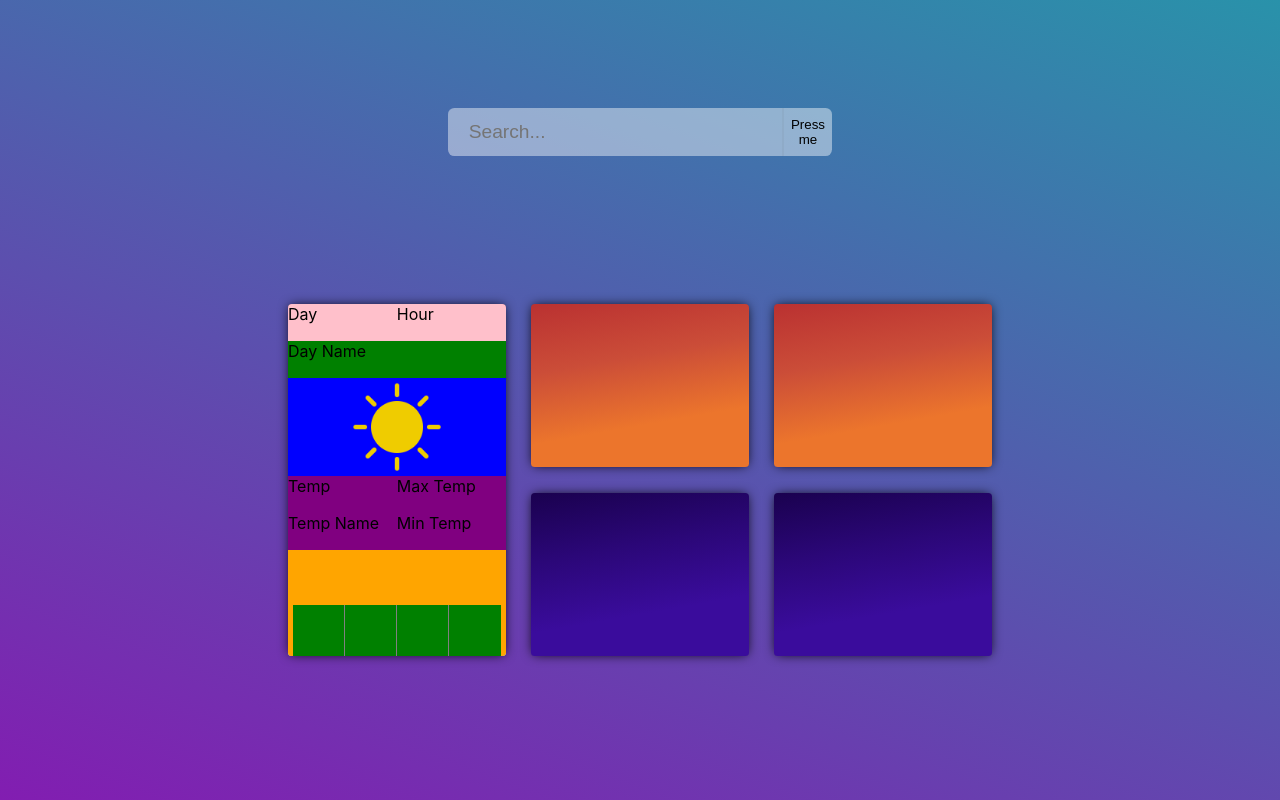
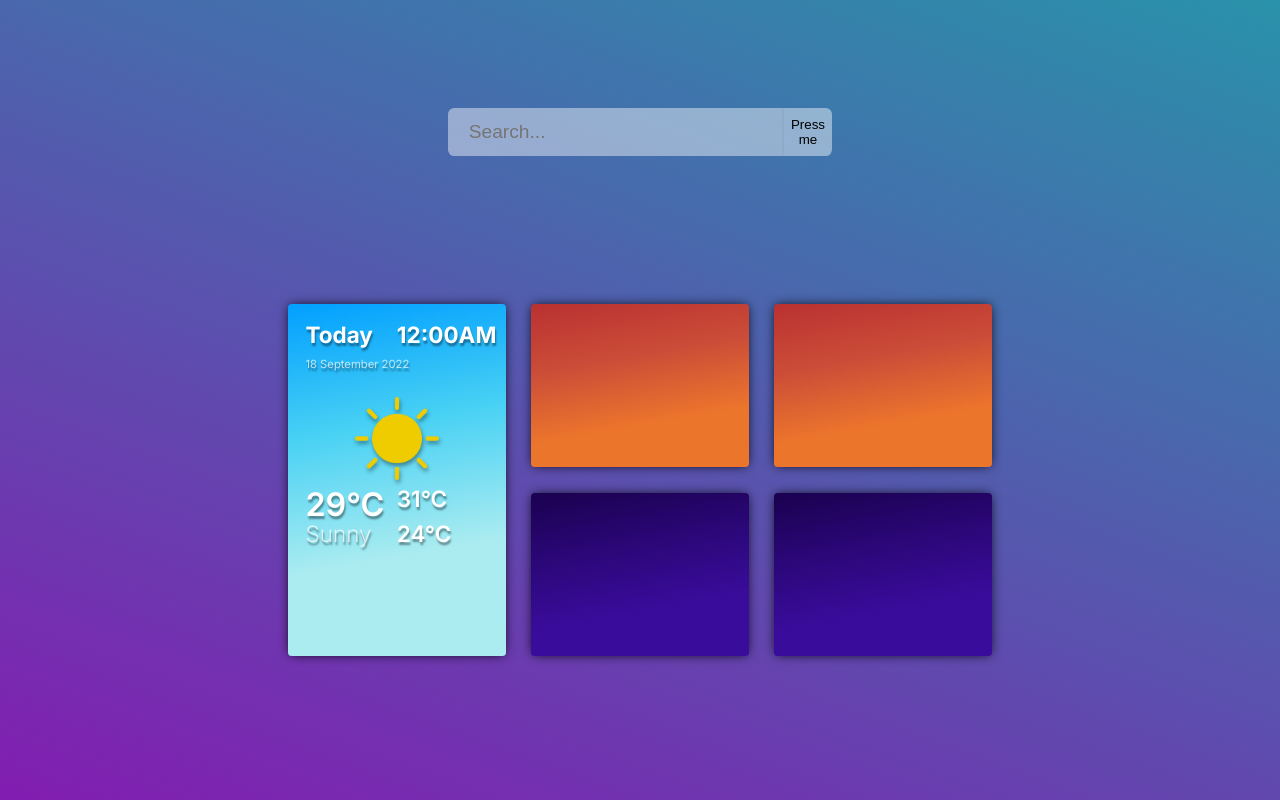
Before and after one commit to xPiccolinox/weather-app, a React (Create React App) app: page / in a window 1280 px wide. Built offline with nearby package versions, Linux system fonts and the light colour scheme.

Commit message:
Feat: WeatherTileMain responsive font-size + styled fonts

```diff
--- a/src/Components/WeatherTileMain/WeatherTileMain.css
+++ b/src/Components/WeatherTileMain/WeatherTileMain.css
@@ -1,3 +1,14 @@
+:root {
+  --wtmInfoFS_Day: 0.032;
+  --wtmInfoFS_Date: 0.016;
+  --wtmInfoFS_Time: 0.032;
+  --wtmInfoFS_Temp: 0.046;
+  --wtmInfoFS_TempName: 0.032;
+  --wtmInfoFS_MaxTemp: 0.032;
+  --wtmInfoFS_MinTemp: 0.032;
+
+  --wtmInfoTextShadow: 1px 3px 2px #00000066;
+}
 .weatherTileMain {
   grid-area: 1 / 1 / 3 / 2;
 }
@@ -9,40 +20,50 @@
   position: relative;
   width: 100%;
   height: 100%;
+  padding: 8% 8% 0 8%;
+  box-sizing: border-box;
   border-radius: 0.3vw;
   box-shadow: 0px 0px 12px -2px #000;
+  color: #fff;
   overflow: hidden;
 }
 .weatherTileMain .weatherInfo {
-  background-color: green;
+  /* background-color: green; */
   width: 100%;
   height: 70%;
 }
+/* Weather date & time */
 .weatherTileMain .weatherInfo_date {
-  background-color: purple;
+  /* background-color: purple; */
   display: grid;
   grid-template: 50% 50% / 50% 50%;
   width: 100%;
   height: 30%;
 }
 .weatherTileMain .weatherInfo_date div {
-  background-color: pink;
   width: 100%;
   height: 100%;
   margin: 0;
 }
 .weatherTileMain .weatherInfo_date .day {
-
+  font-size: clamp(calc(var(--WeatherTiles_width) * 1.5vh * var(--wtmInfoFS_Day)), calc(var(--WeatherTiles_width) * 1vw * var(--wtmInfoFS_Day)), calc(var(--WeatherTiles_width) * 2.5vh * var(--wtmInfoFS_Day)));
+  font-weight: 700;
+  text-shadow: var(--wtmInfoTextShadow);
 }
-.weatherTileMain .weatherInfo_date .dayName {
-  background-color: green;
+.weatherTileMain .weatherInfo_date .date {
   grid-area: 2 / 1 / 3 / 3;
+  color: #ffffffb3;
+  font-size: clamp(calc(var(--WeatherTiles_width) * 1.5vh * var(--wtmInfoFS_Date)), calc(var(--WeatherTiles_width) * 1vw * var(--wtmInfoFS_Date)), calc(var(--WeatherTiles_width) * 2.5vh * var(--wtmInfoFS_Date)));
+  text-shadow: var(--wtmInfoTextShadow);
 }
 .weatherTileMain .weatherInfo_date .time {
-
+  font-size: clamp(calc(var(--WeatherTiles_width) * 1.5vh * var(--wtmInfoFS_Time)), calc(var(--WeatherTiles_width) * 1vw * var(--wtmInfoFS_Time)), calc(var(--WeatherTiles_width) * 2.5vh * var(--wtmInfoFS_Time)));
+  font-weight: 700;
+  text-shadow: var(--wtmInfoTextShadow);
 }
+/* Weather Image */
 .weatherTileMain .weatherInfo_img {
-  background-color: blue;
+  /* background-color: blue; */
   display: flex;
   justify-content: center;
   align-content: center;
@@ -51,9 +72,11 @@
 }
 .weatherTileMain .weatherInfo_img img {
   height: 100%;
+  filter: drop-shadow(var(--wtmInfoTextShadow))
 }
+/* Weather Temperature */
 .weatherTileMain .weatherInfo_temp {
-  background-color: cyan;
+  /* background-color: cyan; */
   display: grid;
   grid-template: 50% 50% / 50% 50%;
   grid-auto-flow: column;
@@ -61,24 +84,33 @@
   height: 30%;
 }
 .weatherTileMain .weatherInfo_temp div {
-  background-color: purple;
+  /* background-color: purple; */
   width: 100%;
   height: 100%;
 }
 .weatherTileMain .weatherInfo_temp .temp {
-
+  font-size: clamp(calc(var(--WeatherTiles_width) * 1.5vh * var(--wtmInfoFS_Temp)), calc(var(--WeatherTiles_width) * 1vw * var(--wtmInfoFS_Temp)), calc(var(--WeatherTiles_width) * 2.5vh * var(--wtmInfoFS_Temp)));
+  font-weight: 600;
+  text-shadow: var(--wtmInfoTextShadow);
 }
 .weatherTileMain .weatherInfo_temp .tempName {
-
+  color: #ffffffbb;
+  font-size: clamp(calc(var(--WeatherTiles_width) * 1.5vh * var(--wtmInfoFS_TempName)), calc(var(--WeatherTiles_width) * 1vw * var(--wtmInfoFS_TempName)), calc(var(--WeatherTiles_width) * 2.5vh * var(--wtmInfoFS_TempName)));
+  font-weight: 300;
+  text-shadow: var(--wtmInfoTextShadow);
 }
 .weatherTileMain .weatherInfo_temp .maxTemp {
-
+  font-size: clamp(calc(var(--WeatherTiles_width) * 1.5vh * var(--wtmInfoFS_MaxTemp)), calc(var(--WeatherTiles_width) * 1vw * var(--wtmInfoFS_MaxTemp)), calc(var(--WeatherTiles_width) * 2.5vh * var(--wtmInfoFS_MaxTemp)));
+  font-weight: 600;
+  text-shadow: var(--wtmInfoTextShadow);
 }
 .weatherTileMain .weatherInfo_temp .minTemp {
-
+  font-size: clamp(calc(var(--WeatherTiles_width) * 1.5vh * var(--wtmInfoFS_MinTemp)), calc(var(--WeatherTiles_width) * 1vw * var(--wtmInfoFS_MinTemp)), calc(var(--WeatherTiles_width) * 2.5vh * var(--wtmInfoFS_MinTemp)));
+  font-weight: 600;
+  text-shadow: var(--wtmInfoTextShadow);
 }
 .weatherTileMain .weatherHourlyInfo {
-  background-color: orange;
+  /* background-color: orange; */
   display: flex;
   align-items: flex-end;
   justify-content: center;
@@ -86,11 +118,11 @@
   height: 30%;
 }
 .weatherTileMain .weatherHourlyInfo div {
-  background-color: green;
+  /* background-color: green; */
   width: 4vw;
   height: 4vw;
 }
 .weatherTileMain .weatherHourlyInfo .separation {
-  background-color: grey;
+  /* background-color: grey; */
   width: 1px;
 }
--- a/src/Components/WeatherTileMain/WeatherTileMain.js
+++ b/src/Components/WeatherTileMain/WeatherTileMain.js
@@ -8,18 +8,18 @@ const WeatherTileMain = (props) => {
     <div className={className}>
       <div className="weatherInfo">
         <div className="weatherInfo_date">
-          <div className="day">Day</div>
-          <div className="dayName">Day Name</div>
-          <div className="time">Hour</div>
+          <div className="day">Today</div>
+          <div className="date">18 September 2022</div>
+          <div className="time">12:00AM</div>
         </div>
         <div className="weatherInfo_img">
           <img src={img} alt="weatherIcon"/>
         </div>
         <div className="weatherInfo_temp">
-          <div className="temp">Temp</div>
-          <div className="tempName">Temp Name</div>
-          <div className="maxTemp">Max Temp</div>
-          <div className="minTemp">Min Temp</div>
+          <div className="temp">29&#176;C</div>
+          <div className="tempName">Sunny</div>
+          <div className="maxTemp">31&#176;C</div>
+          <div className="minTemp">24&#176;C</div>
         </div>
       </div>
       <div className="weatherHourlyInfo">
--- a/src/index.css
+++ b/src/index.css
@@ -1,6 +1,8 @@
+@import url('https://fonts.googleapis.com/css2?family=Inter:wght@100;200;300;400;500;600;700;800;900&display=swap');
+
 body {
   margin: 0;
-  font-family: -apple-system, BlinkMacSystemFont, 'Segoe UI', 'Roboto', 'Oxygen',
+  font-family: 'Inter', -apple-system, BlinkMacSystemFont, 'Segoe UI', 'Roboto', 'Oxygen',
     'Ubuntu', 'Cantarell', 'Fira Sans', 'Droid Sans', 'Helvetica Neue',
     sans-serif;
   -webkit-font-smoothing: antialiased;
```
